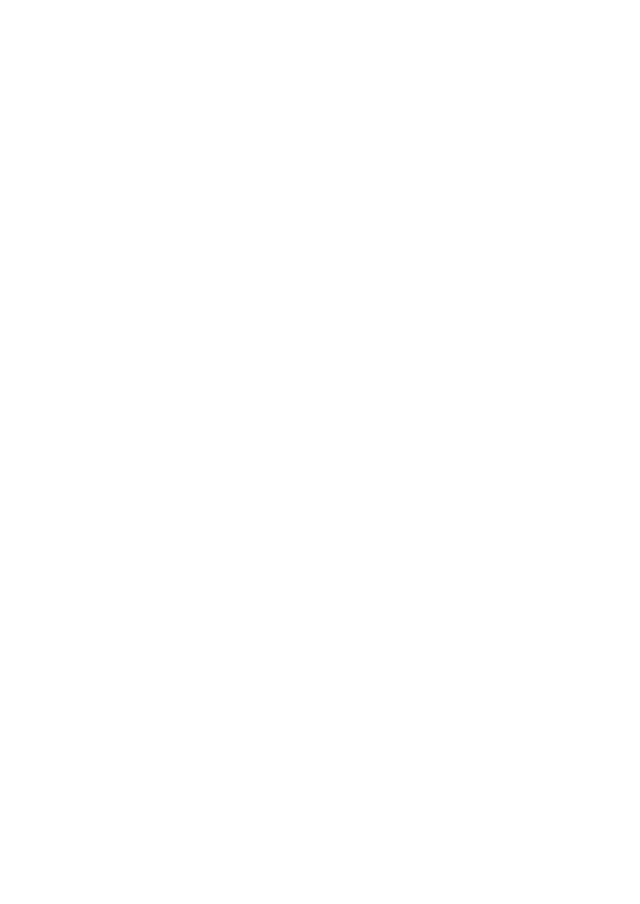
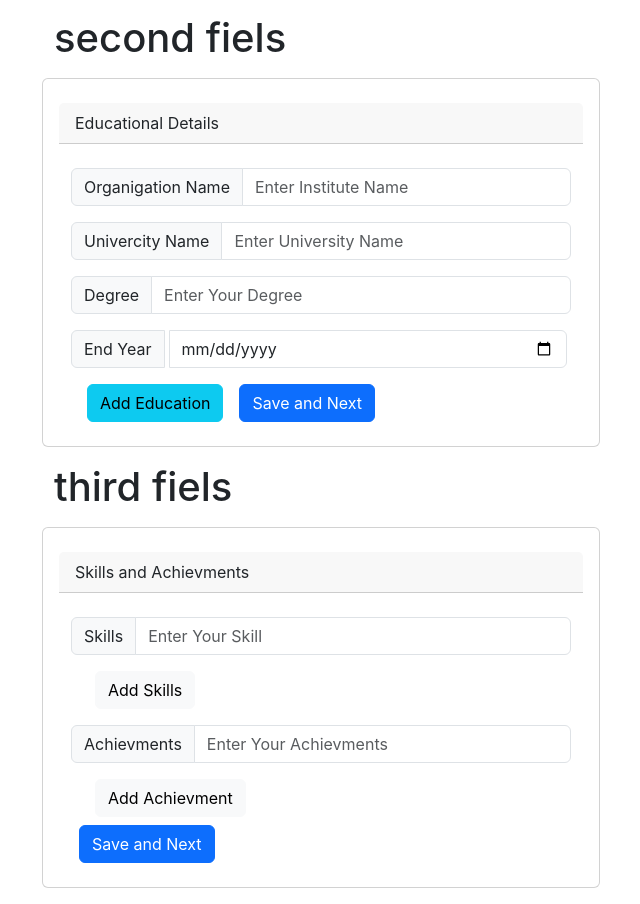
Before and after one commit to Ganesh-Agrawal/Resume-Builder, a React (Create React App) app in the folder my-resume-builder/: page /createnewresume in a window 1280 px wide. Shown: the part 821-1725 px from the top of the page, without its empty margins (28-668 px from the left). Before the commit the page ends 800 px from the top, so only its background shows below. Built offline with nearby package versions, Linux system fonts and the light colour scheme.

Commit message:
add skill education and achievmenets

```diff
--- a/my-resume-builder/src/components/CreateNewResume.js
+++ b/my-resume-builder/src/components/CreateNewResume.js
@@ -1,4 +1,4 @@
-import React,{useState} from 'react'
+import React, { useState } from 'react'
 
 export default function CreateNewResume() {
 
@@ -77,13 +77,73 @@
               <label className="input-group-text" htmlFor="pincode">Postal Code</label>
               <input type="text" className="form-control" id="pincode" placeholder="Enter You Area Pincode" />
             </div>
+            <div class="input-group mb-3">
+              <div className="input-group-prepend custom-file">
+                <span className="input-group-text">Upload Profile</span>
+                <input type="file" className="my-2 custom-file-input" id="inputGroupFile01" />
+              </div>
+            </div>
             <div className=" my-2">
-              <button type="submit" id="signup" className="btn btn-primary">Save and Next</button>
+              <button type="submit" id="nextToeducation" className="btn btn-primary">Save and Next</button>
             </div>
           </form>
-
         </div>
       </div>
+      <h1>second fiels</h1>
+      <div className="container mt-3 ml-auto card-body my-3 card col-md-6 row justify-content-center">
+        <div className="card-header my-2">Educational Details</div>
+        <div>
+          <form>
+            <div className="form-group input-group my-3">
+              <label className="input-group-text" htmlFor="institutename">Organigation Name</label>
+              <input type="text" className="form-control" id="institutename" placeholder="Enter Institute Name" />
+            </div>
+            <div className="form-group input-group my-3">
+              <label className="input-group-text" htmlFor="universityname">Univercity Name</label>
+              <input type="text" className="form-control" id="universityname" placeholder="Enter University Name" />
+            </div>
+            <div className="form-group input-group my-3">
+              <label className="input-group-text" htmlFor="degree">Degree </label>
+              <input type="text" className="form-control" id="degree" placeholder="Enter Your Degree" />
+            </div>
+            <div className="form-group input-group my-3">
+              <label className="input-group-text" htmlFor="endyear">End Year</label>
+              <input type="date" className="form-control mx-1" id="endyear" placeholder="Select End Year" />
+            </div>
+            <div className=" my-2 mx-2">
+              <button type="submit" id="addeducation" className="mx-2 btn btn-info">Add Education</button>
+              <button type="submit" id="nextToskill" className="mx-2 btn btn-primary">Save and Next</button>
+            </div>
+          </form>
+        </div>
+      </div>
+
+      <h1>third fiels</h1>
+      <div className="container mt-3 ml-auto card-body my-3 card col-md-6 row justify-content-center">
+        <div className="card-header my-2">Skills and Achievments</div>
+        <div>
+          <form>
+            <div className="form-group input-group my-3">
+              <label className="input-group-text" htmlFor="skills">Skills</label>
+              <input type="text" className="form-control" id="skills" placeholder="Enter Your Skill" />
+            </div>
+            <div className=" my-2">
+              <button type="submit" id="addskill" className="mx-4 btn btn-light">Add Skills</button>
+            </div>
+            <div className="form-group input-group my-3">
+              <label className="input-group-text" htmlFor="achievment">Achievments</label>
+              <input type="text" className="form-control" id="achievment" placeholder="Enter Your Achievments" />
+            </div>
+            <div className=" my-2">
+              <button type="submit" id="addachievment" className="mx-4 btn btn-light">Add Achievment</button>
+            </div>
+            <div className=" my-2">
+              <button type="submit" id="nextTowork" className="mx-2 btn btn-primary">Save and Next</button>
+            </div>
+          </form>
+        </div>
+      </div>
+
     </>
 
   )
```
Lines whose indentation alone changed are shown as unchanged.
